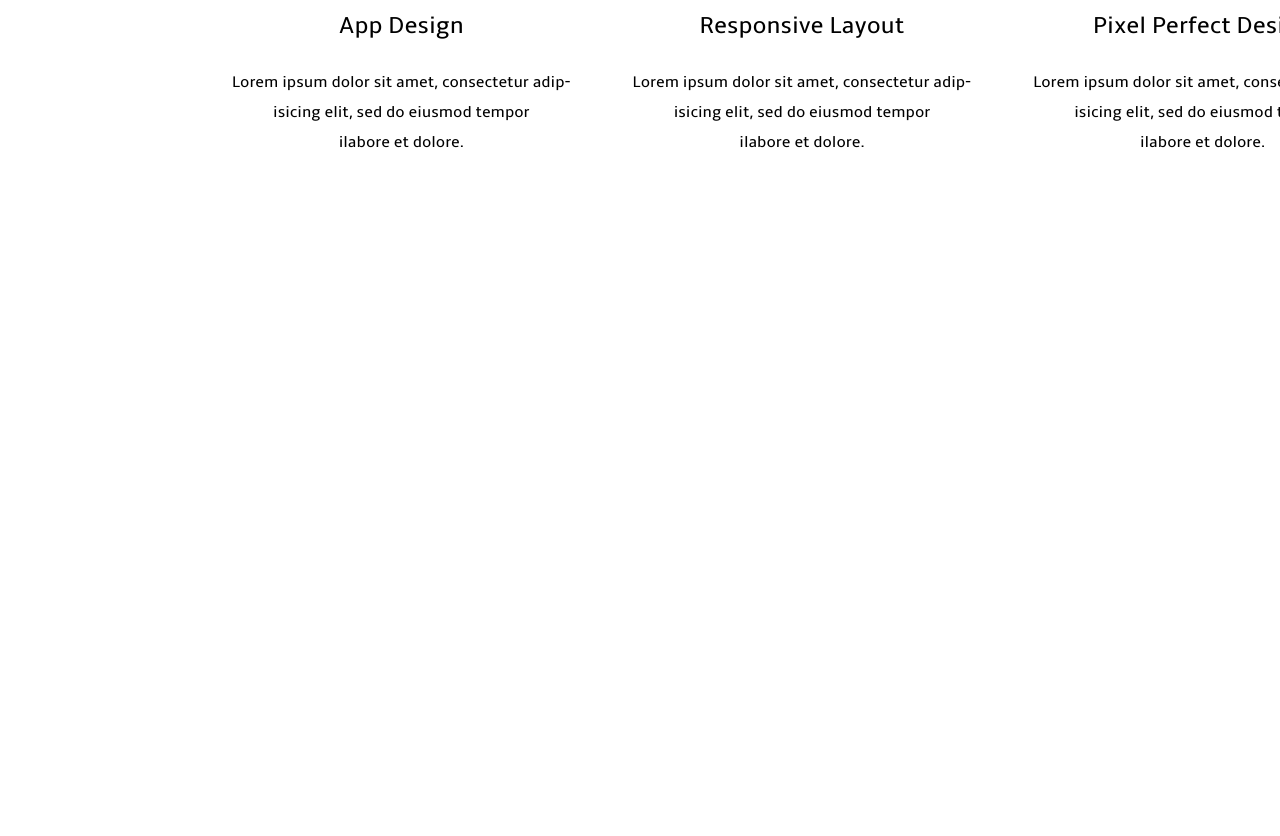
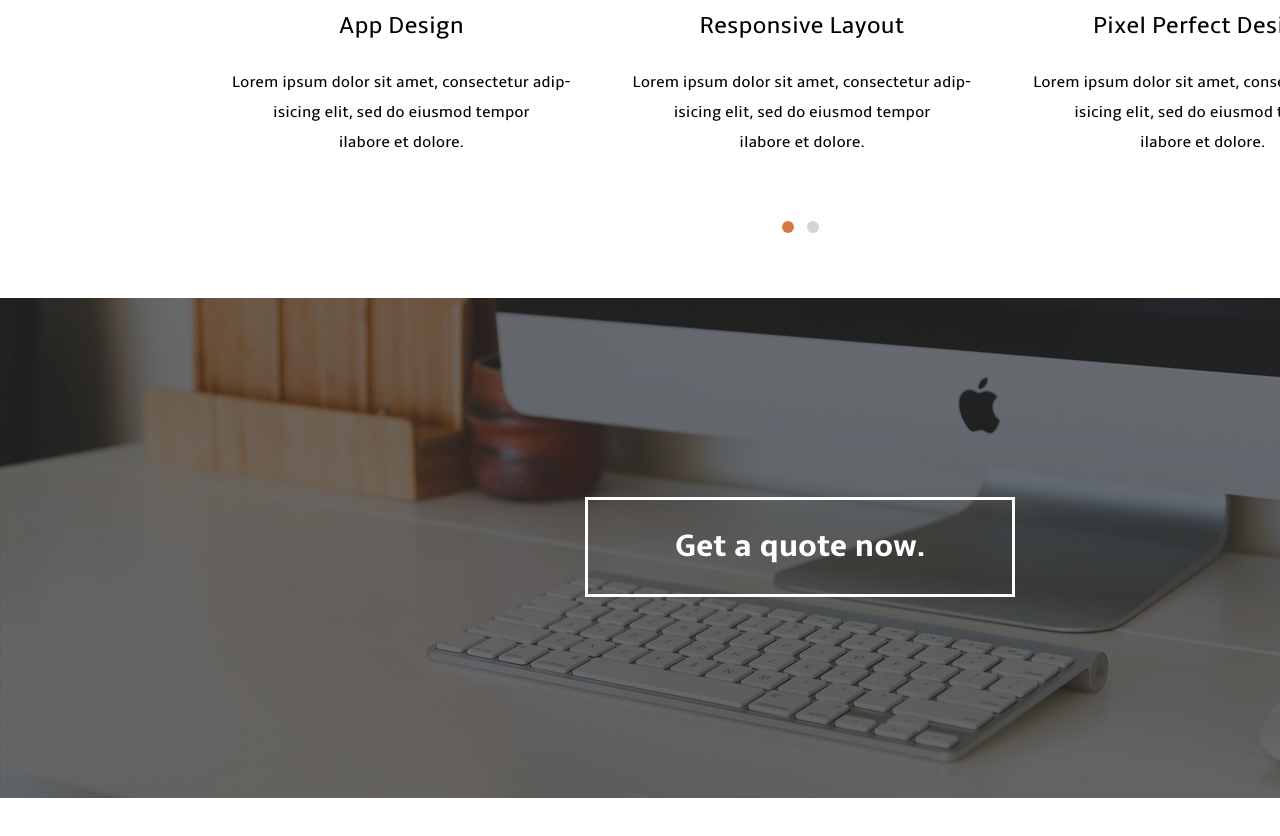
Before and after one commit to IvanProshinM/Casablanca, a plain HTML site: page Casablanca_html.html in a window 1280 px wide. Shown: the part 6443-7279 px from the top of the page. Drawn offline with Linux system fonts and the light colour scheme.

Commit message:
Добавил все. что планировал за день

```diff
--- a/Casablanca.css
+++ b/Casablanca.css
@@ -794,7 +794,7 @@ html, body {
 
 .reason_to_choose {
     text-align: center;
-    height: 960px;
+    height: 850px;
 }
 
 .choose_us_title {
@@ -852,6 +852,7 @@ html, body {
     margin-top: 29px;
     line-height: 30px;
 }
+
 .ipad_block {
     float: left;
     position: relative;
@@ -887,6 +888,7 @@ html, body {
     margin-top: 29px;
     line-height: 30px;
 }
+
 .macbook_block {
     float: left;
     position: relative;
@@ -922,3 +924,56 @@ html, body {
     margin-top: 29px;
     line-height: 30px;
 }
+
+.slide_circles {
+    margin-left: 782px;
+
+}
+
+.circle_left {
+    float: left;
+    width: 12px;
+    height: 12px;
+    background: #d87843;
+    border-radius: 50%;
+    margin-top: 64px;
+}
+
+.circle_right {
+    float: left;
+    width: 12px;
+    height: 12px;
+    background: #d5d5d5;
+    border-radius: 50%;
+    margin-top: 64px;
+    margin-left: 13px;
+}
+
+.quote_block {
+    height: 500px;
+}
+
+.quote {
+
+}
+
+.quote_background {
+    display: block;
+}
+
+.quote_background:before {
+    content: '';
+    background-image: url("quote_background.png");
+    background-size: cover;
+    position: absolute;
+    width: 1600px;
+    height: 500px;
+}
+
+.quote_text {
+    text-align: center;
+    font-family: "amble_bold", sans-serif;
+    font-size: 32px;
+    color: white;
+    margin-top: 30px;
+}
--- a/Casablanca_html.html
+++ b/Casablanca_html.html
@@ -270,6 +270,22 @@
                     </div>
                 </div>
             </div>
+            <div class="clearfix slide_circles">
+                <div class="circle_left"></div>
+                <div class="circle_right"></div>
+            </div>
+        </div>
+        <div class="quote_block">
+            <div class="quote">
+                <a class="quote_background" href="#"></a>
+            </div>
+            <a class="quote_link" href="#">
+            <div class="white_frame">
+                <div class="quote_text">
+                    <p>Get a quote now.</p>
+                </div>
+            </div>
+            </a>
         </div>
 
     </div>
```
Also changed, not shown: quote_background.png (added).
